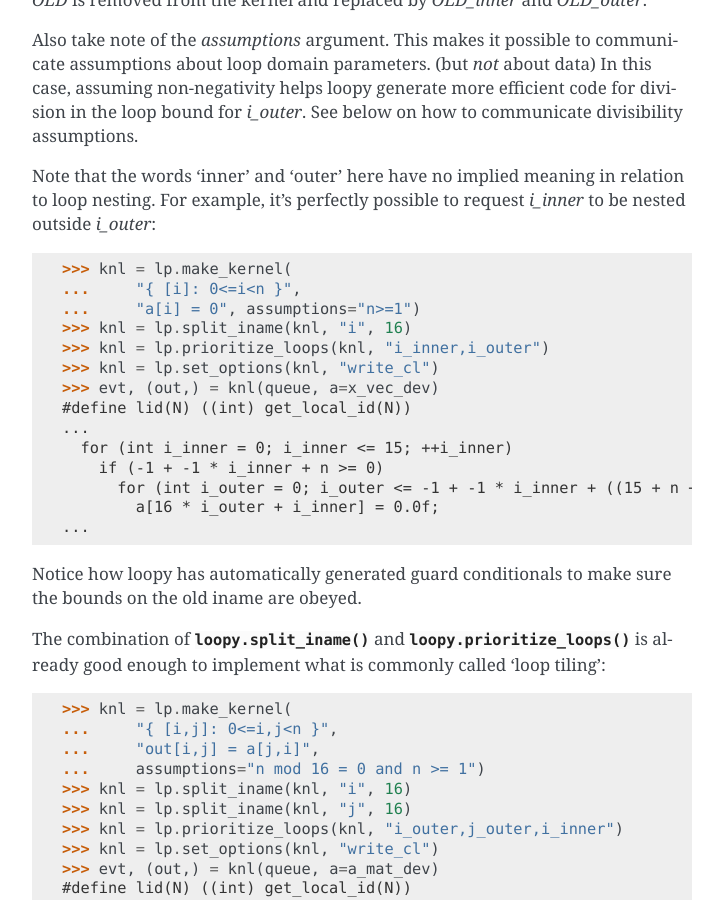
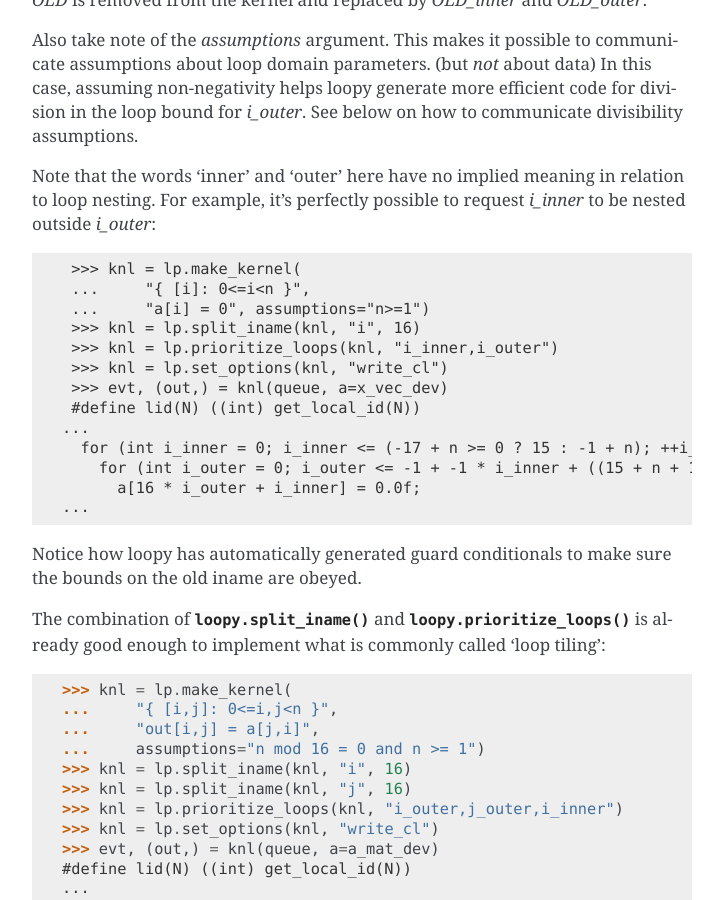
Before and after one commit to inducer/loopy, a Sphinx documentation site: the page built from doc/tutorial.rst, in a window 1280 px wide and 900 px high, scrolled down 10559 px. Shown: the whole window, without its empty margins (388-1111 px from the left). Built offline with Sphinx 7.4.7, drawn with Linux system fonts in a browser that asks for light colours.

Commit message:
Fix another doctest.

```diff
--- a/doc/tutorial.rst
+++ b/doc/tutorial.rst
@@ -561,12 +561,11 @@ relation to loop nesting. For example, it's perfectly possible to request
     >>> knl = lp.set_options(knl, "write_cl")
     >>> evt, (out,) = knl(queue, a=x_vec_dev)
     #define lid(N) ((int) get_local_id(N))
-    ...
-      for (int i_inner = 0; i_inner <= 15; ++i_inner)
-        if (-1 + -1 * i_inner + n >= 0)
-          for (int i_outer = 0; i_outer <= -1 + -1 * i_inner + ((15 + n + 15 * i_inner) / 16); ++i_outer)
-            a[16 * i_outer + i_inner] = 0.0f;
-    ...
+   ...
+     for (int i_inner = 0; i_inner <= (-17 + n >= 0 ? 15 : -1 + n); ++i_inner)
+       for (int i_outer = 0; i_outer <= -1 + -1 * i_inner + ((15 + n + 15 * i_inner) / 16); ++i_outer)
+         a[16 * i_outer + i_inner] = 0.0f;
+   ...
 
 Notice how loopy has automatically generated guard conditionals to make
 sure the bounds on the old iname are obeyed.
```
